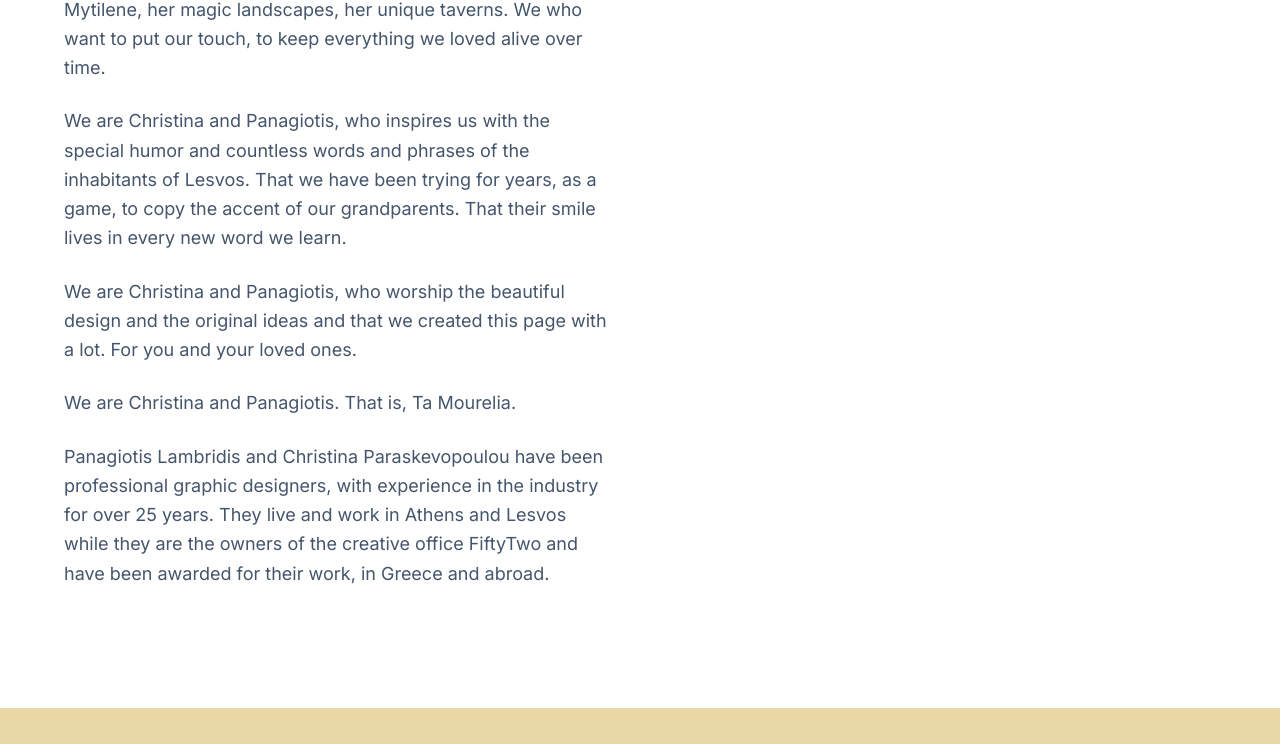
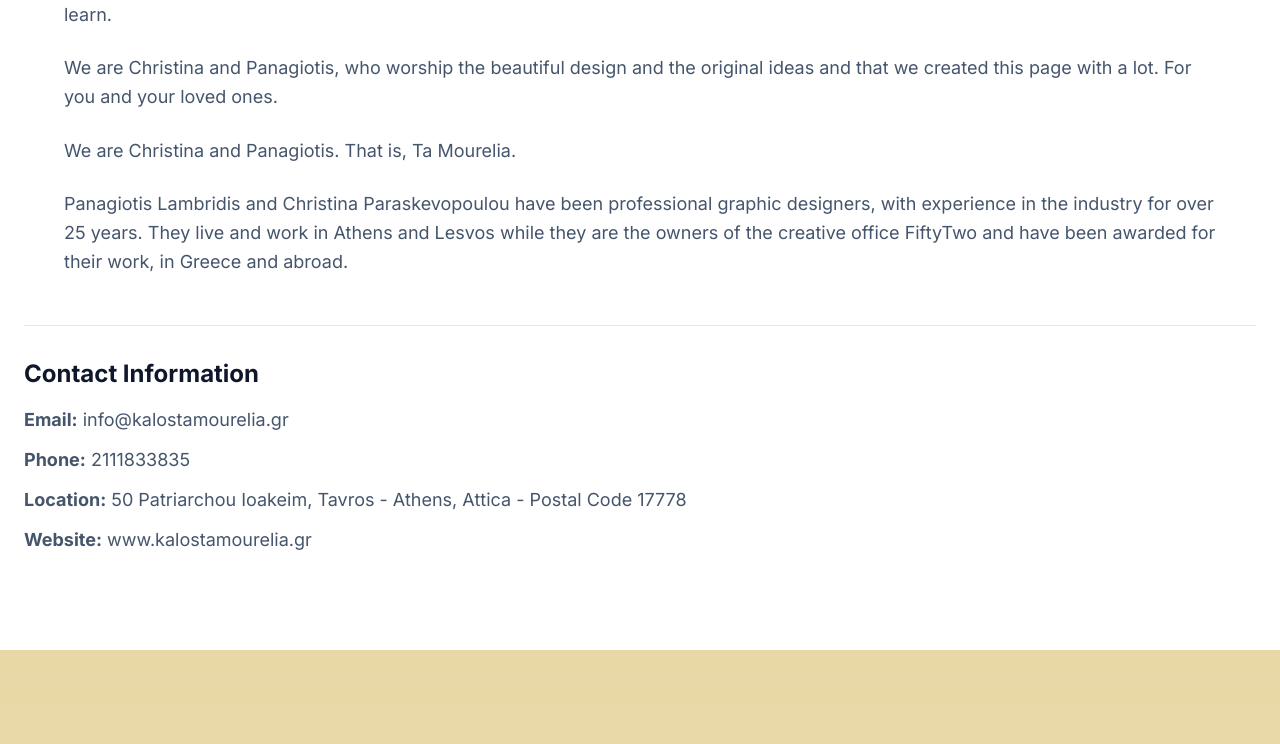
Before and after one commit to amamouridis06/lesvos-travel-guide, a Next.js app: page /souvenirs/mourelia in a window 1280 px wide. Shown: the part 1349-2093 px from the top of the page. Built offline with nearby package versions, Linux system fonts and the light colour scheme.

Commit message:
last commit for mourelia

```diff
--- a/app/souvenirs/mourelia/page.tsx
+++ b/app/souvenirs/mourelia/page.tsx
@@ -138,11 +138,11 @@ export default function LesvosSouvenirStore(){
                 </div>
             </section>
             <section className="py-24 px-6 bg-white">
-                <div className="max-w-6xl mx-auto grid lg:grid-cols-2 gap-16 items-center">
+                <div className="max-w-6xl mx-auto">
                     <div>
-      <span className="uppercase tracking-[4px] text-[#ee9b00] font-semibold">
-        Our Story
-      </span>
+                        <span className="uppercase tracking-[4px] text-[#ee9b00] font-semibold">
+                             Our Story
+                        </span>
 
                         <h2 className="text-5xl font-black mt-4 mb-8">
                             A piece of Lesvos in each T-shirt
@@ -180,6 +180,28 @@ export default function LesvosSouvenirStore(){
                             industry for over 25 years. They live and work in Athens and Lesvos
                             while they are the owners of the creative office FiftyTwo and have been
                             awarded for their work, in Greece and abroad.
+                        </p>
+                    </div>
+                </div>
+                <div className="mt-12 border-t border-slate-200 pt-8">
+                    <h3 className="text-2xl font-bold mb-4 text-slate-900">
+                        Contact Information
+                    </h3>
+
+                    <div className="space-y-3 text-lg text-slate-600">
+                        <p>
+                            <strong>Email:</strong> info@kalostamourelia.gr
+                        </p>
+
+                        <p>
+                            <strong>Phone:</strong> 2111833835
+                        </p>
+
+                        <p>
+                            <strong>Location:</strong> 50 Patriarchou Ioakeim, Tavros - Athens, Attica - Postal Code 17778
+                        </p>
+                        <p>
+                            <strong>Website:</strong> www.kalostamourelia.gr
                         </p>
                     </div>
                 </div>
```
